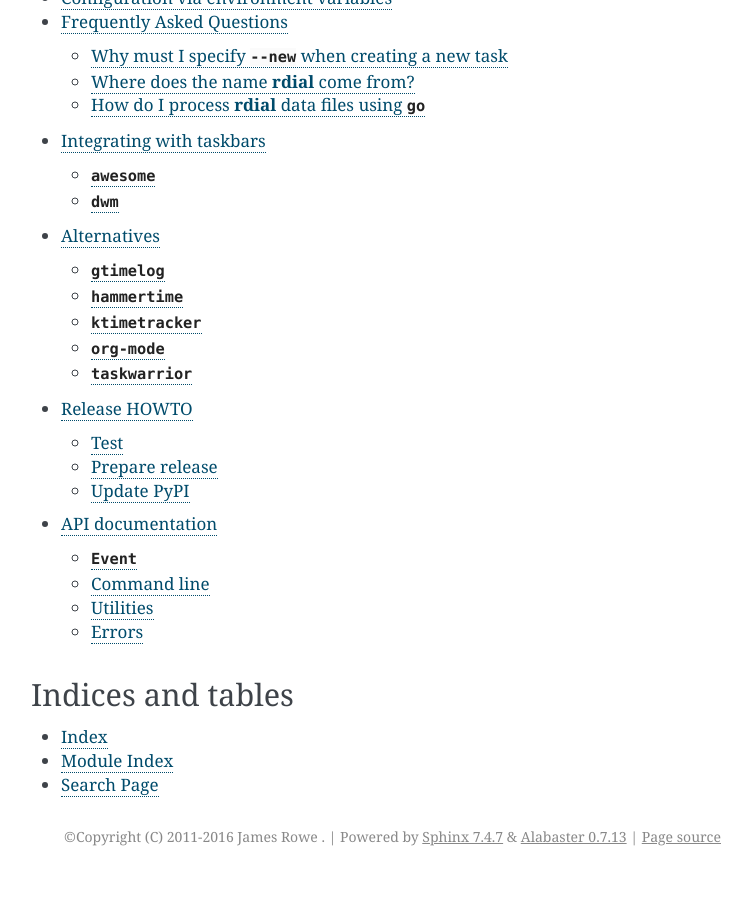
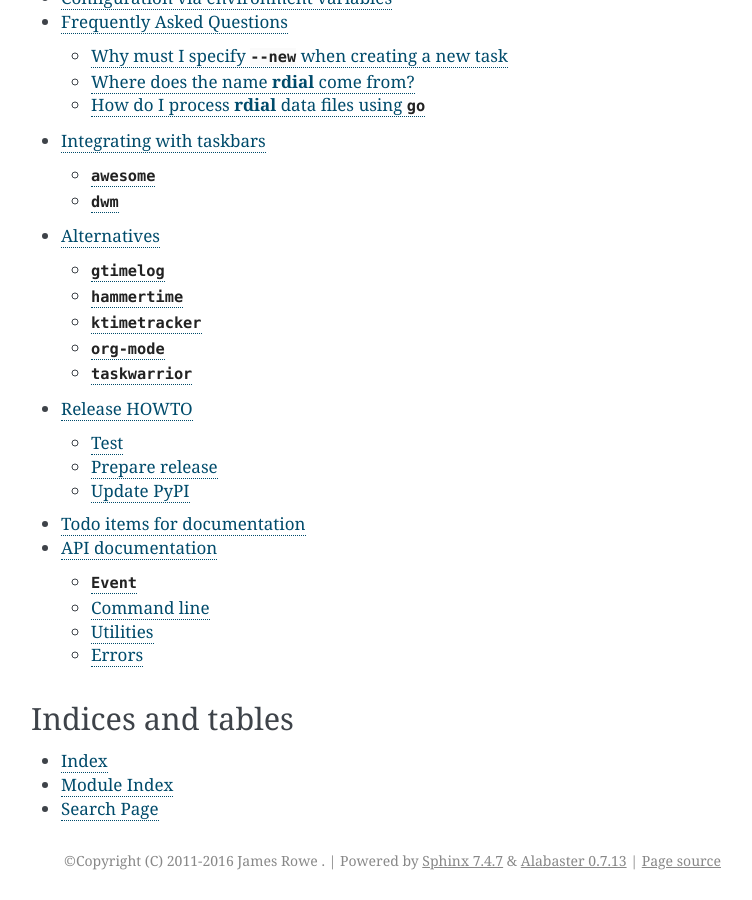
Before and after one commit to JNRowe/rdial, a Sphinx documentation site: the page built from doc/index.rst, in a window 1280 px wide and 900 px high, scrolled down 1031 px. Shown: the whole window, without its empty margins (389-1141 px from the left). Built offline with Sphinx 7.4.7, drawn with Linux system fonts in a browser that asks for light colours; before the commit the page ends 1907 px from its top, so only the background shows below that.

Commit message:
Add todo items to documentation

```diff
--- a/doc/alternatives.rst
+++ b/doc/alternatives.rst
@@ -10,6 +10,8 @@
 coming from.
 
 .. _mail: jnrowe@gmail.com
+
+.. todo:: Check for recent additions to arena
 
 ``gtimelog``
 ------------
--- a/doc/conf.py
+++ b/doc/conf.py
@@ -29,7 +29,7 @@
 
 extensions = \
     ['sphinx.ext.%s' % ext for ext in ['autodoc', 'coverage', 'doctest',
-                                       'intersphinx', 'napoleon',
+                                       'intersphinx', 'napoleon', 'todo',
                                        'viewcode']] \
     + ['sphinxcontrib.%s' % ext for ext in ['cheeseshop']]
 
@@ -81,3 +81,6 @@
 
 # napoleon extension settings
 napoleon_numpy_docstring = False
+
+# todo extension settings
+todo_include_todos = True
--- a/doc/index.rst
+++ b/doc/index.rst
@@ -29,6 +29,7 @@
    taskbars
    alternatives
    release
+   todo
    api/index
 
 Indices and tables
--- a/doc/taskbars.rst
+++ b/doc/taskbars.rst
@@ -11,6 +11,9 @@
 ..
    The idea here is show minimal examples, for the gist of the solution.  We
    want to see the principal not be flooded with the details.
+
+.. todo::
+   Add more fleshed out examples.
 
 ``awesome``
 -----------
--- /dev/null
+++ b/doc/todo.rst
@@ -0,0 +1,4 @@
+Todo items for documentation
+============================
+
+.. todolist::
```
